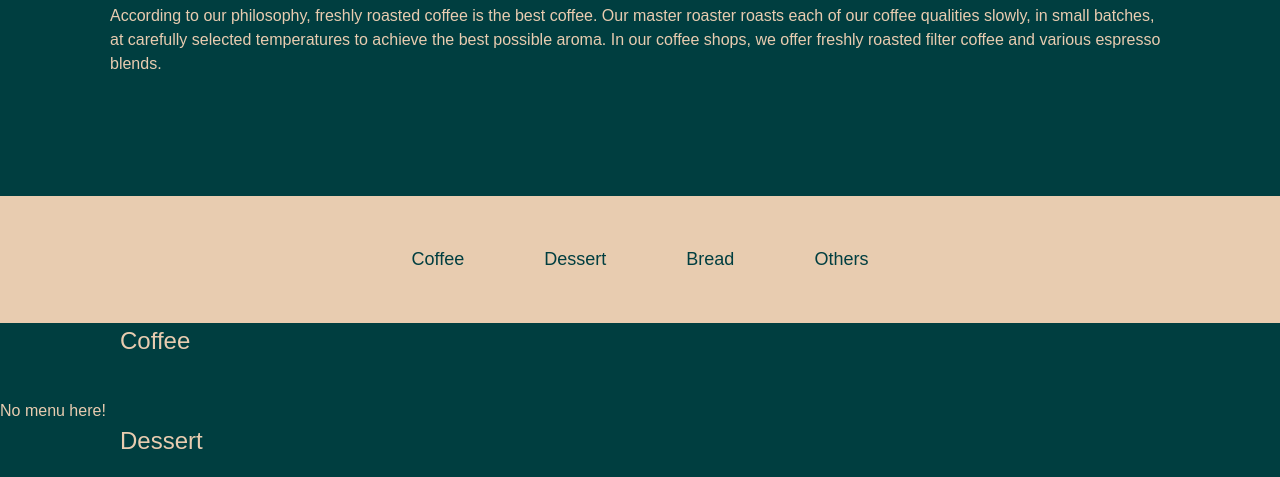
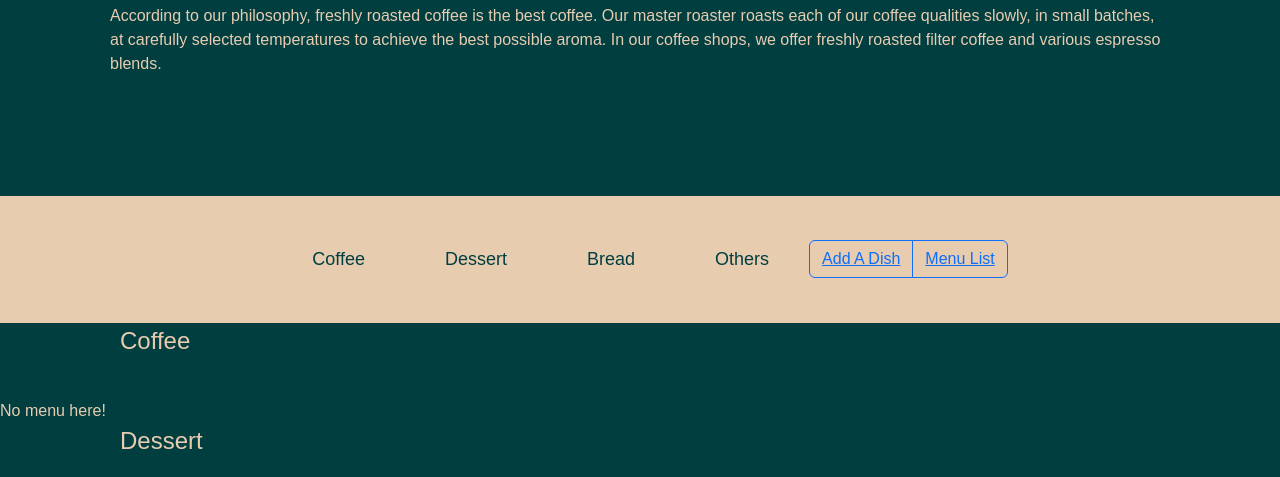
Before and after one commit to Nicky-hub371/nixiong-php-course, a PHP site: page /coffee/menu.php in a window 1280 px wide. Shown: the part 558-1035 px from the top of the page. Run offline with PHP 8.4, Linux system fonts and the light colour scheme; data that the repository does not hold is empty; some libraries are stand-ins or nearby versions.

Commit message:
update changes

```diff
--- a/coffee/menu.php
+++ b/coffee/menu.php
@@ -22,7 +22,14 @@ include_once 'header.php';?>
             <a href="#dessert" class="m2">Dessert</a>
             <a href="#bread" class="m3">Bread</a>
             <a href="#others" class="m4">Others</a>
+            <div class="btn-group" role="group" aria-label="Basic checkbox toggle button group">
+                <input type="checkbox" class="btn-check" id="add" autocomplete="off">
+                <label class="btn btn-outline-primary" for="btnCheck1"><a href="menu_add.php" class = "">Add A Dish</a></label>
+                <input type="checkbox" class="btn-check" id="list" autocomplete="off">
+                <label class="btn btn-outline-primary" for="btnCheck2"><a href="menu_data.php" class = "">Menu List</a></label>
+           </div>
         </div>
+
 
     <p class="c-t" id = "coffee">Coffee</p>
     <?php include_once 'menu_coffee.php';?>
--- a/coffee/menu_add.php
+++ b/coffee/menu_add.php
@@ -49,8 +49,6 @@ else{
     return true;
 }
 }
-
-
 document.getElementById("menu_name").addEventListener("input",validateName);
 </script>
 <?php include 'footer.php';?>
--- a/coffee/menu_process.php
+++ b/coffee/menu_process.php
@@ -21,7 +21,7 @@ if (isset($_POST['submit'])) {
             $pictureExtension = explode('.',$fileName);
             $pictureExtension = strtolower(end($pictureExtension));
             if(!in_array($pictureExtension,$validPictureExtension)){
-                echo"<script> alter('Invalid Picture Extension')</script>";
+                echo"<script> alter('The picture formate should be jpg, jpeg or png')</script>";
             } else if($fileSize > 2000000){
                 echo"<script> alter('Picture Size Is Too Large')</script>";
             } else{
```
